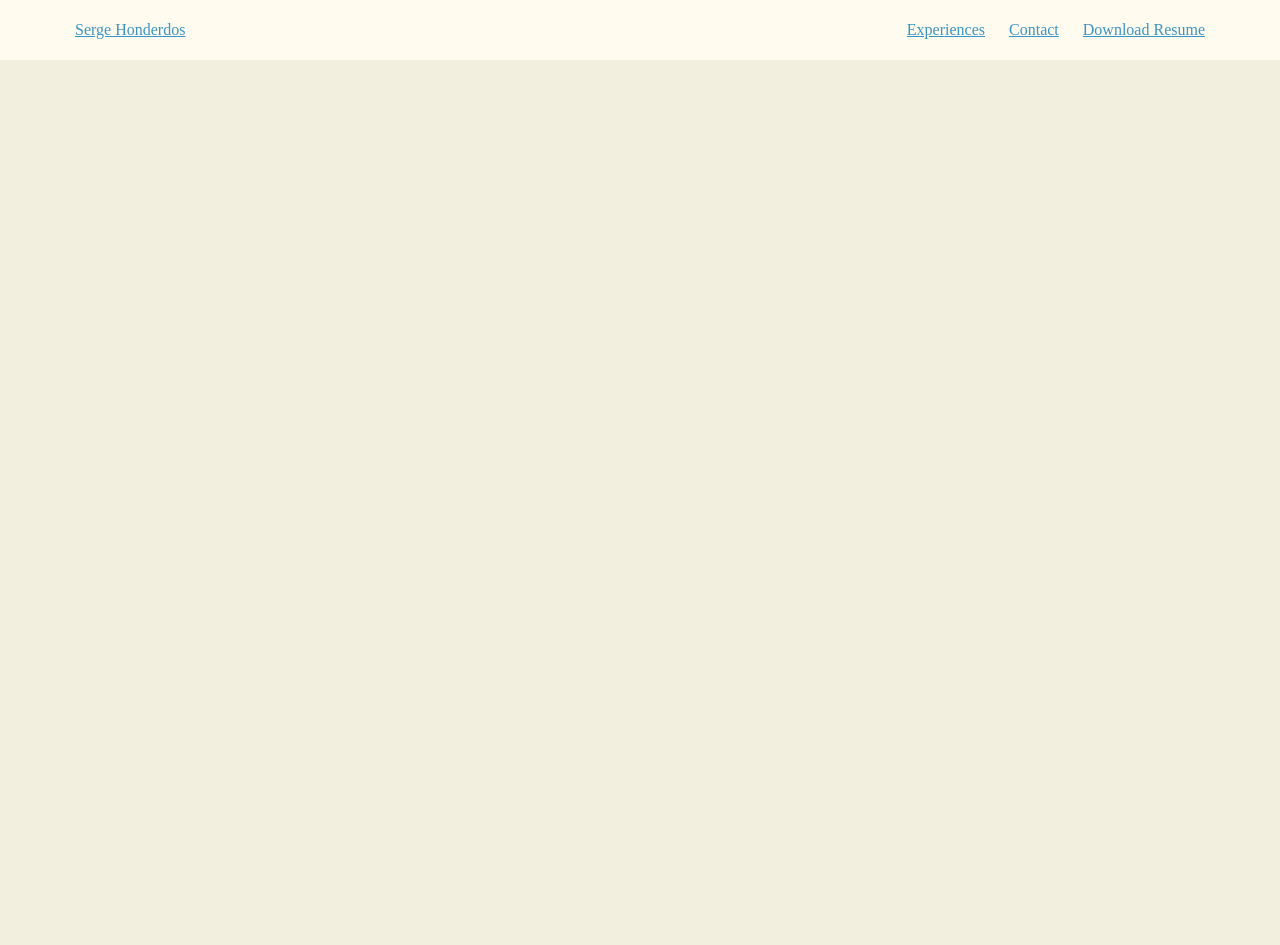
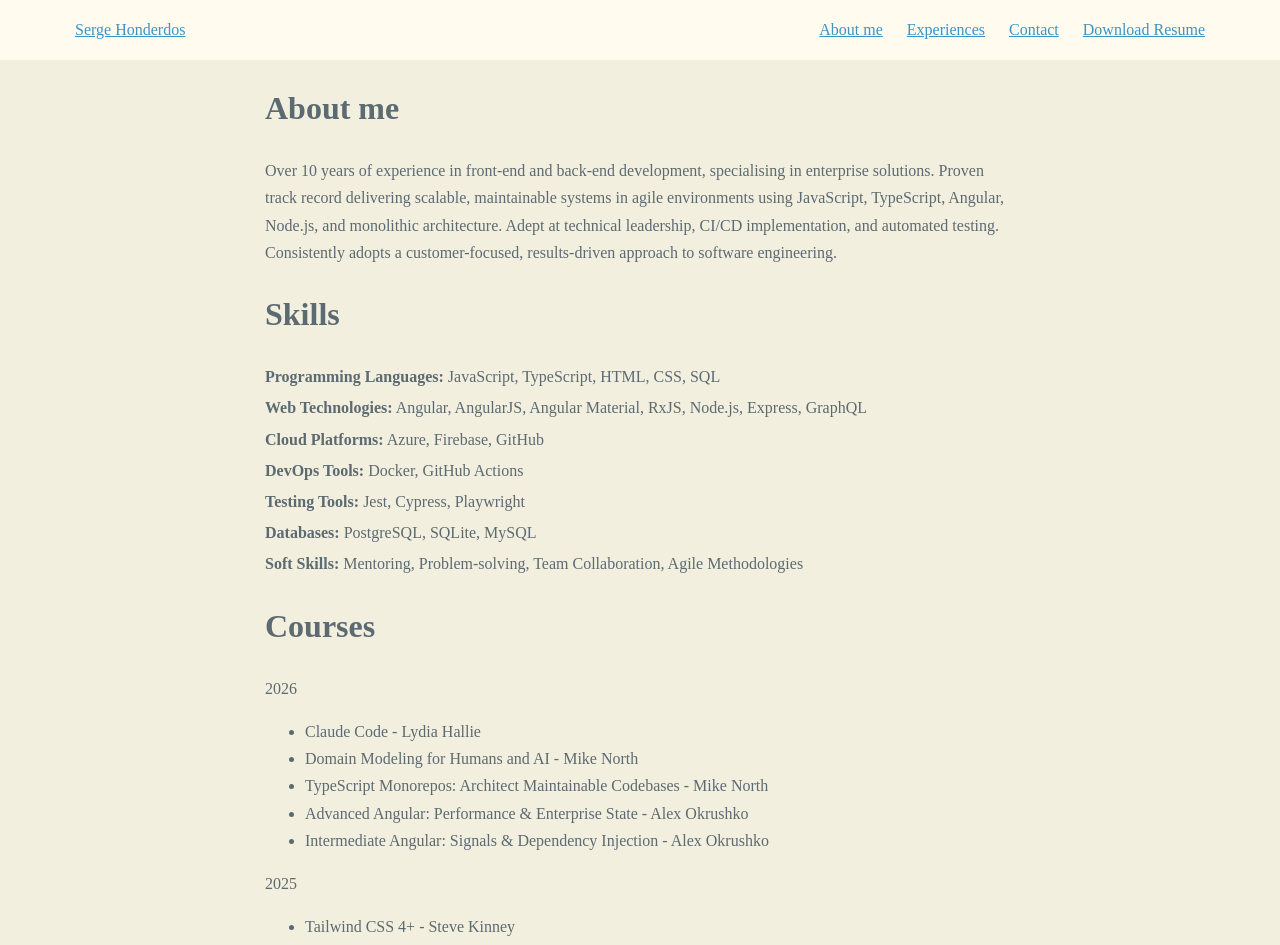
Before and after one commit to shonderdos/personal-website, an Angular app: page /about-me in a window 1280 px wide. Before the commit this address led to /. Shown: the top 945 px of the page. Before the commit the page ends 800 px from the top, so only its background shows below. Built offline with nearby package versions, Linux system fonts and the light colour scheme; a small style sheet from the web is missing.

Commit message:
add about me page

```diff
--- a/src/app/app.routes.ts
+++ b/src/app/app.routes.ts
@@ -2,9 +2,11 @@ import { Routes } from "@angular/router";
 import { Experiences } from "./components/experiences/experiences";
 import { Home } from "./components/home/home";
 import { Contact } from "./components/contact/contact";
+import { AboutMe } from "./components/about-me/about-me";
 
 export const routes: Routes = [
   { path: "", component: Home },
   { path: "experiences", component: Experiences },
   { path: "contact", component: Contact },
+  { path: "about-me", component: AboutMe },
 ];
--- /dev/null
+++ b/src/app/components/about-me/about-me.css
@@ -0,0 +1,12 @@
+dt,
+dd {
+  display: inline-block;
+}
+
+dd {
+  margin: 0;
+}
+
+.skill {
+  margin-block: 0.25em;
+}
--- /dev/null
+++ b/src/app/components/about-me/about-me.html
@@ -0,0 +1,73 @@
+<div class="container" data-width="narrow">
+  <h1>About me</h1>
+  <p>
+    Over 10 years of experience in front-end and back-end development,
+    specialising in enterprise solutions. Proven track record delivering
+    scalable, maintainable systems in agile environments using JavaScript,
+    TypeScript, Angular, Node.js, and monolithic architecture. Adept at
+    technical leadership, CI/CD implementation, and automated testing.
+    Consistently adopts a customer-focused, results-driven approach to software
+    engineering.
+  </p>
+  <h1>Skills</h1>
+  <p class="skill">
+    <strong>Programming Languages:</strong> JavaScript, TypeScript, HTML, CSS,
+    SQL
+  </p>
+  <p class="skill">
+    <strong>Web Technologies:</strong> Angular, AngularJS, Angular Material,
+    RxJS, Node.js, Express, GraphQL
+  </p>
+  <p class="skill"><strong>Cloud Platforms:</strong> Azure, Firebase, GitHub</p>
+  <p class="skill"><strong>DevOps Tools:</strong> Docker, GitHub Actions</p>
+  <p class="skill"><strong>Testing Tools:</strong> Jest, Cypress, Playwright</p>
+  <p class="skill"><strong>Databases:</strong> PostgreSQL, SQLite, MySQL</p>
+  <p class="skill">
+    <strong>Soft Skills:</strong> Mentoring, Problem-solving, Team
+    Collaboration, Agile Methodologies
+  </p>
+  <h1>Courses</h1>
+  <p>2026</p>
+
+  <ul>
+    <li>Claude Code - Lydia Hallie</li>
+    <li>Domain Modeling for Humans and AI - Mike North</li>
+    <li>TypeScript Monorepos: Architect Maintainable Codebases - Mike North</li>
+    <li>Advanced Angular: Performance & Enterprise State - Alex Okrushko</li>
+    <li>
+      Intermediate Angular: Signals & Dependency Injection - Alex Okrushko
+    </li>
+  </ul>
+  2025
+
+  <ul>
+    <li>Tailwind CSS 4+ - Steve Kinney</li>
+    <li>Enterprise UI Development: Testing & Code Quality - Steve Kinney</li>
+    <li>Complete Intro to Containers, v2 - Biran Holt</li>
+    <li>Website Accessibility, v3 - Jon Kuperman</li>
+    <li>Complete Intro to React, v9 - Brian Holt</li>
+    <li>The Hard Parts of Asynchronous JavaScript - Will Sentance</li>
+  </ul>
+  2024
+  <ul>
+    <li>Complete Intro to SQL & PostgreSQL - Brian Holt</li>
+    <li>Complete Intro to SQLite - Brian Holt</li>
+    <li>Web Security, v2 - Steve Kinney</li>
+    <li>Complete Intro to Databases - Brian Holt</li>
+    <li>Full Stack for Front-End Engineers - Jem Young</li>
+    <li>API Design in Node.js - Scott Moss</li>
+  </ul>
+  2023
+  <ul>
+    <li>Everything You'll Need to Know About Git - ThePrimeagen</li>
+    <li>JavaScript: The Hard Parts, v2 - Will Sentance</li>
+    <li>Developer Productivity - ThePrimeagen</li>
+  </ul>
+  2022
+  <ul>
+    <li>Hardcore Functional Programming in JavaScript, v2 – Brian Lonsdorf</li>
+    <li>The Hard Parts of Functional JavaScript – Will Sentance</li>
+    <li>Functional-Light JavaScript, v3 – Kyle Simpson</li>
+    <li>Functional JavaScript First Steps – Anjana Vakil</li>
+  </ul>
+</div>
--- a/src/app/components/navigation/navigation.html
+++ b/src/app/components/navigation/navigation.html
@@ -2,6 +2,9 @@
   <a class="topnav-title" routerLink="/"> Serge Honderdos </a>
   <a href="/" class="mobilemenu" (click)="toggleMenu($event)">Menu</a>
   <ul #topnavItems class="topnav-list">
+    <li class="topnav-item">
+      <a routerLink="/about-me">About me</a>
+    </li>
     <li class="topnav-item">
       <a routerLink="/experiences">Experiences</a>
     </li>
```
Also changed, not shown: src/app/components/about-me/about-me.ts (added, +7 -0 lines).
